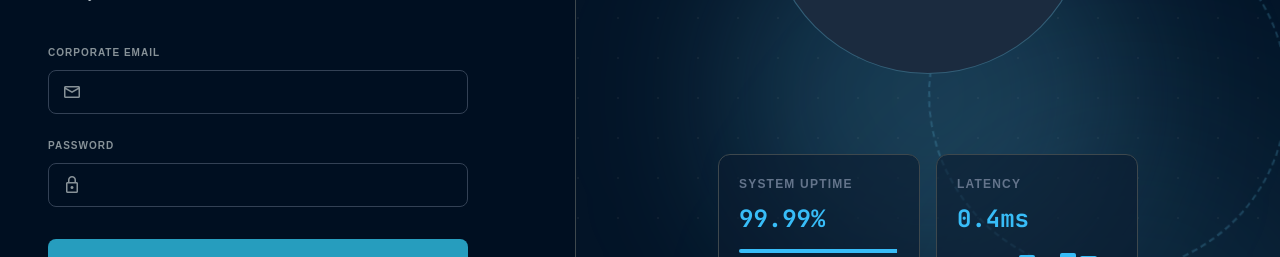
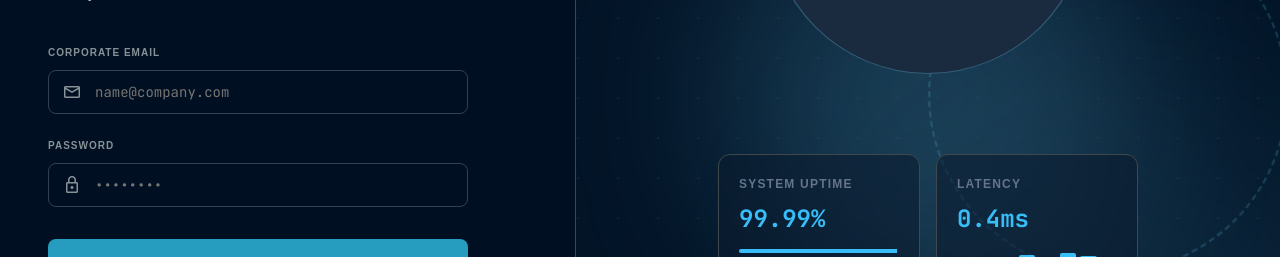
Before and after one commit to Davidowi2/sentinelehr, a React (Vite) app in the folder dashboard/: page / in a window 1280 px wide. Shown: the part 304-561 px from the top of the page. Built offline with nearby package versions, Linux system fonts and the light colour scheme.

Commit message:
Fix: login input dark styling

```diff
--- a/dashboard/src/AppV2.jsx
+++ b/dashboard/src/AppV2.jsx
@@ -1391,6 +1391,8 @@ export default function AppV2() {
                     onChange={e => setLoginForm({...loginForm, username: e.target.value})}
                     required
                     autoComplete="off"
+                    placeholder="name@company.com"
+                    className="login-input"
                     style={{
                       width: '100%',
                       padding: '12px 14px 12px 46px',
@@ -1406,7 +1408,7 @@ export default function AppV2() {
                     }}
                     onFocus={e => {
                       e.target.style.borderColor = '#38bdf8';
-                      e.target.style.boxShadow = '0 0 0 1px rgba(108,211,247,0.2)';
+                      e.target.style.boxShadow = '0 0 0 1px rgba(56,189,248,0.2)';
                     }}
                     onBlur={e => {
                       e.target.style.borderColor = '#334155';
@@ -1441,6 +1443,8 @@ export default function AppV2() {
                     value={loginForm.password}
                     onChange={e => setLoginForm({...loginForm, password: e.target.value})}
                     required
+                    placeholder="••••••••"
+                    className="login-input"
                     style={{
                       width: '100%',
                       padding: '12px 14px 12px 46px',
@@ -1456,7 +1460,7 @@ export default function AppV2() {
                     }}
                     onFocus={e => {
                       e.target.style.borderColor = '#38bdf8';
-                      e.target.style.boxShadow = '0 0 0 1px rgba(108,211,247,0.2)';
+                      e.target.style.boxShadow = '0 0 0 1px rgba(56,189,248,0.2)';
                     }}
                     onBlur={e => {
                       e.target.style.borderColor = '#334155';
@@ -3116,6 +3120,11 @@ export default function AppV2() {
           font-variation-settings: 'FILL' 0, 'wght' 400, 'GRAD' 0, 'opsz' 24;
         }
 
+        .login-input::placeholder {
+          color: #475569;
+          opacity: 1;
+        }
+
         .active-glow {
           box-shadow: 0px 0px 12px rgba(108,211,247,0.2);
         }
```
